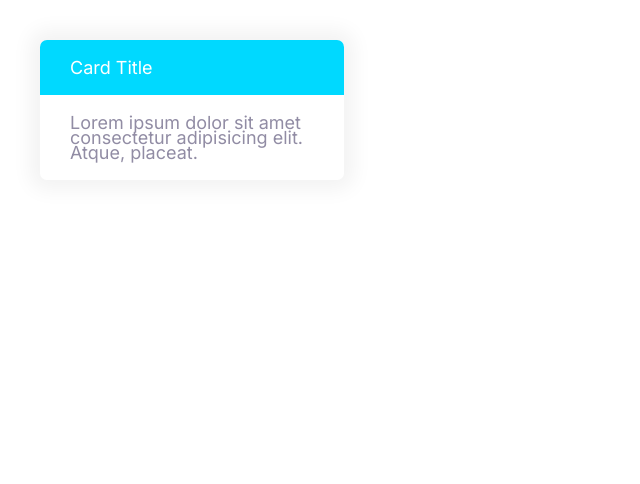
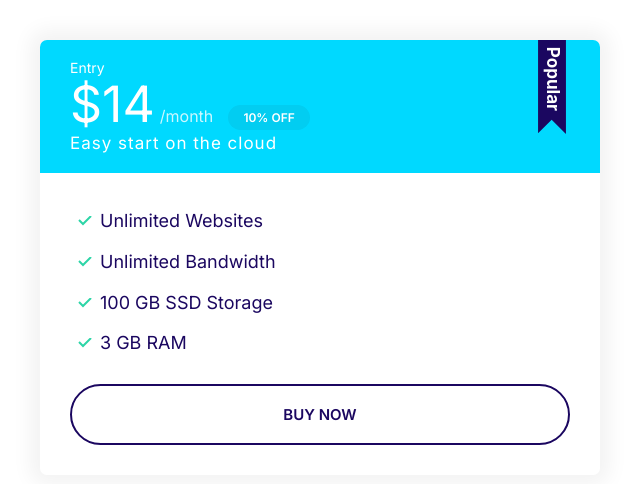
Before and after one commit to Oenghuswalsh/moshify, a plain HTML site: page index.html in a window 1280 px wide. Shown: the whole page, without its empty margins (0-640 px from the left). Drawn offline with Linux system fonts and the light colour scheme.

Commit message:
Build card with badge

```diff
--- a/css/styles.css
+++ b/css/styles.css
@@ -21,7 +21,7 @@ html {
 body {
   font-family: Inter, Arial, Helvetica, sans-serif;
   font-size: 2.4rem;
-  line-height: 1.5rem;
+  /*line-height: 1.5rem;*/
   color: var(--color-body);
 }
 
@@ -116,6 +116,7 @@ a {
 
 .badge--small {
   font-size: 1.6rem;
+  padding: 0.5rem 1.5rem;
 }
 
 @media screen and (min-width: 1024px) {
@@ -297,3 +298,66 @@ a {
   background: var(--color-secondary);
   color: #fff;
 }
+
+.card--secondary .badge--secondary {
+  background: #02cdf1;
+}
+
+/* Plans */
+
+.plan__name {
+  color: #fff;
+  margin: 0;
+  font-weight: 500;
+  font-size: 2.4rem;
+}
+
+.plan__price {
+  font-size: 6rem;
+}
+
+.plan__billing-cycle {
+  font-size: 2.4rem;
+  font-weight: 300;
+  opacity: 0.8;
+  margin-right: 1rem;
+}
+
+.plan__description {
+  font-size: 2rem;
+  font-weight: 300;
+  letter-spacing: 1px;
+  display: block;
+}
+
+.plan .list__item {
+  margin-bottom: 2rem;
+}
+
+.plan--popular .card__header {
+  position: relative;
+}
+
+.plan--popular .card__header::before {
+  content: url(images/popular.svg);
+  width: 40px;
+  display: inline-block;
+  position: absolute;
+  top: -6px;
+  right: 5%;
+}
+
+@media screen and (min-width: 1024px) {
+  .plan__name {
+    font-size: 1.4rem;
+  }
+  .plan__price {
+    font-size: 5rem;
+  }
+  .plan__billing-cycle {
+    font-size: 1.6rem;
+  }
+  .plan__description {
+    font-size: 1.7rem;
+  }
+}
--- a/index.html
+++ b/index.html
@@ -15,12 +15,25 @@
     <link rel="stylesheet" href="css/styles.css" />
   </head>
   <body>
-    <div style="width: 30%; padding: 4rem">
-      <div class="card card--secondary">
-        <header class="card__header">Card Title</header>
-        <div class="card__body">
-          Lorem ipsum dolor sit amet consectetur adipisicing elit. Atque,
-          placeat.
+    <div style="width: 50%; padding: 4rem">
+      <div class="plan plan--popular">
+        <div class="card card--secondary">
+          <header class="card__header">
+            <h3 class="plan__name">Entry</h3>
+            <span class="plan__price">$14</span>
+            <span class="plan__billing-cycle">/month</span>
+            <span class="badge badge--secondary badge--small">10% OFF</span>
+            <span class="plan__description">Easy start on the cloud</span>
+          </header>
+          <div class="card__body">
+            <ul class="list list--tick">
+              <li class="list__item">Unlimited Websites</li>
+              <li class="list__item">Unlimited Bandwidth</li>
+              <li class="list__item">100 GB SSD Storage</li>
+              <li class="list__item">3 GB RAM</li>
+            </ul>
+            <button class="btn btn--outline btn--block">Buy Now</button>
+          </div>
         </div>
       </div>
     </div>
```
Also changed, not shown: css/images/popular.svg (added).
